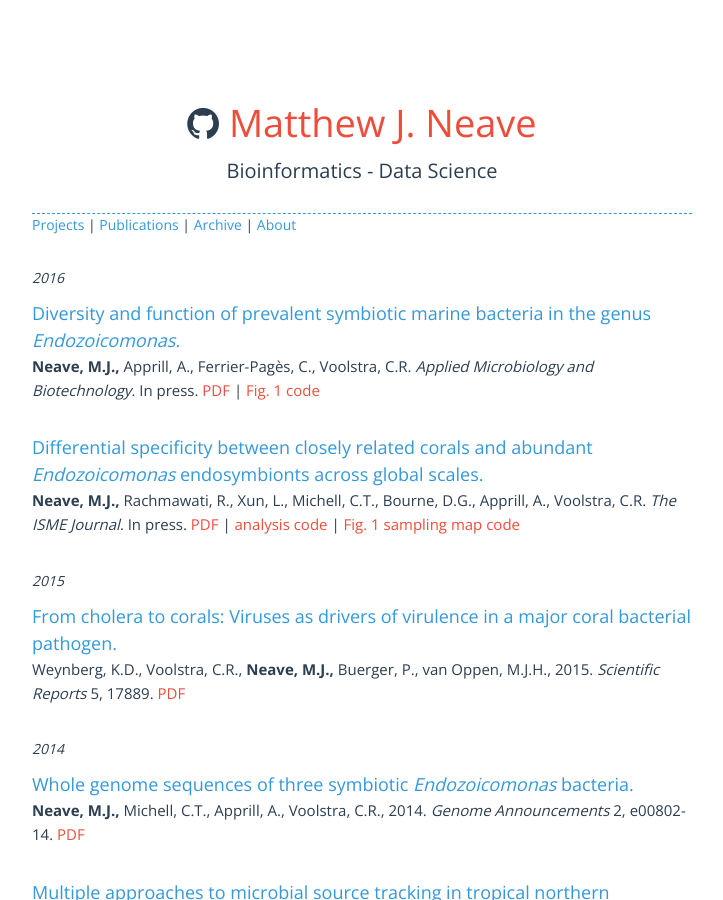
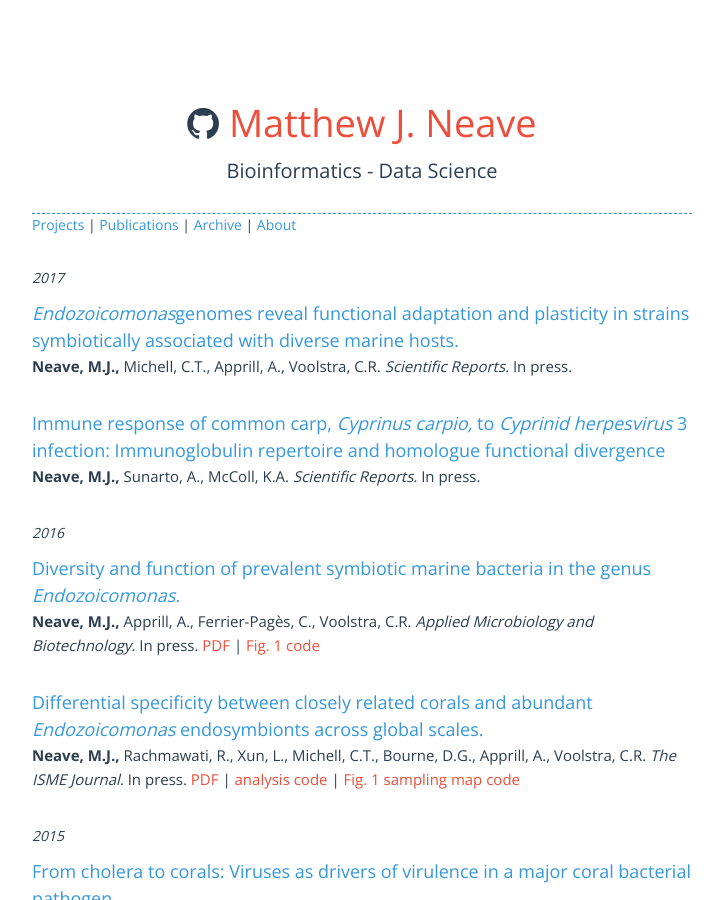
Before and after one commit to neavemj/neavemj.github.io, a Jekyll site: the page built from publications.html, in a window 1280 px wide and 900 px high. Shown: the whole window, without its empty margins (278-1001 px from the left). Built offline with Jekyll 4.4.1, drawn with Linux system fonts in a browser that asks for light colours; nearby versions of some CDN libraries; comment, search, counter and statistics services are not loaded.

Commit message:
added new 2017 papers

```diff
--- a/publications.html
+++ b/publications.html
@@ -6,6 +6,16 @@ layout: default
 
 <div class="resume row">
   <div class="col-md-12">
+	  <p id="year">2017</p>
+	  <h1bl><i>Endozoicomonas</i>genomes reveal functional adaptation and plasticity in strains symbiotically associated with diverse marine hosts.</h1bl>
+	  <p><b>Neave, M.J.,</b> Michell, C.T., Apprill, A., Voolstra, C.R. <i>Scientific Reports.</i> In press.
+	  </p>
+      <br>
+      <h1bl>Immune response of common carp, <i>Cyprinus carpio,</i> to <i> Cyprinid herpesvirus</i> 3 infection: Immunoglobulin repertoire and homologue functional divergence</h1bl>
+	  <p><b>Neave, M.J.,</b> Sunarto, A., McColl, K.A. <i>Scientific Reports.</i> In press.
+	  </p>
+      <br>
+
 	  <p id="year">2016</p>
 	  <h1bl>Diversity and function of prevalent symbiotic marine bacteria in the genus <i>Endozoicomonas.</i></h1bl>
 	  <p><b>Neave, M.J.,</b> Apprill, A., Ferrier-Pag&egrave;s, C., Voolstra, C.R. <i>Applied Microbiology and Biotechnology.</i> In press.
```
